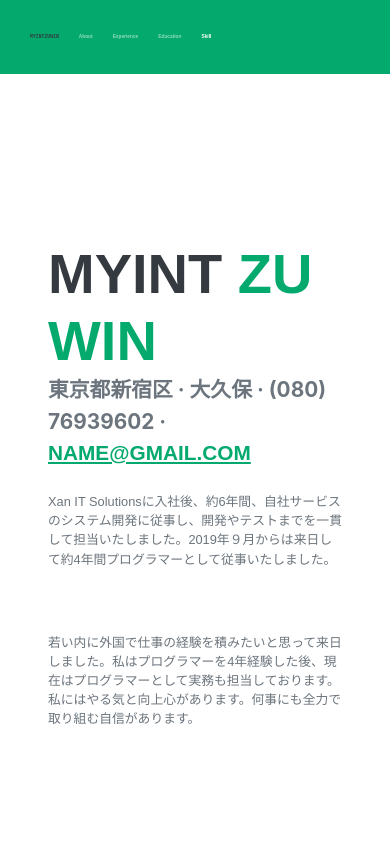
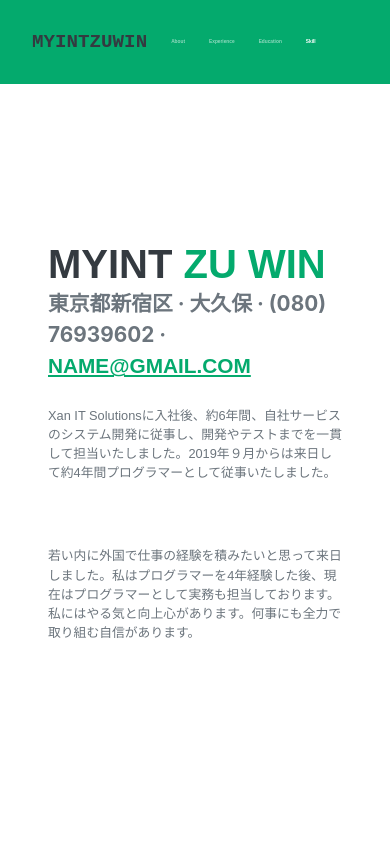
Before and after one commit to MyintZuWin/My-Portfolio, a plain HTML site: page index.html in a window 390 px wide. Shown: the top 844 px of the page. Drawn offline with nearby package versions, Linux system fonts and the light colour scheme.

Commit message:
Update style.css

```diff
--- a/style.css
+++ b/style.css
@@ -179,6 +179,31 @@ div#about {
     font-size: 0.3em!important;
     padding: 25px 10px;
   }
+
+	.sidebar a {
+    padding: 30px 12px;
+  }
+
+  a.name-link {
+    font-size: 1.2rem!important;
+  }
+  .resume-content {
+    min-height: auto;
+  }
+
+ #content-name-link{
+    font-size: 2.5rem!important;
+    color:#343a40!important;
+  }
+  .content-title {
+  font-size: 2.5rem!important;
+}
+  div#about {
+    padding: 15em 3rem;
+  }
+.dev-icons{
+  font-size: 2rem;
+}
 }
 
 /*@media screen and (max-width: 400px) {
```
